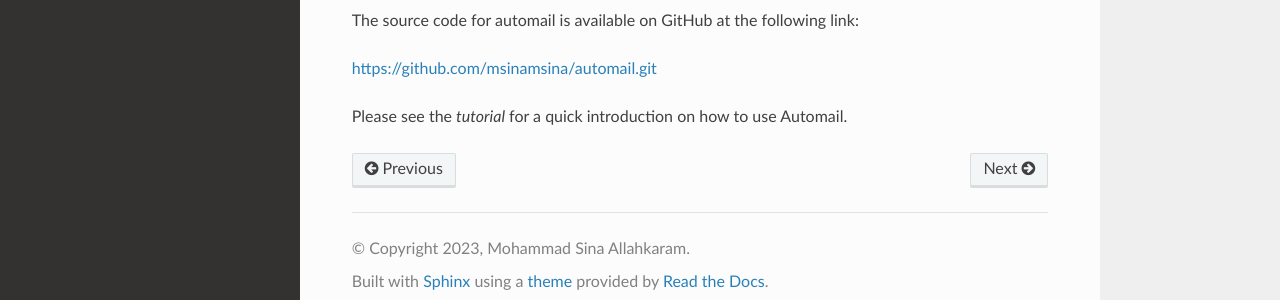
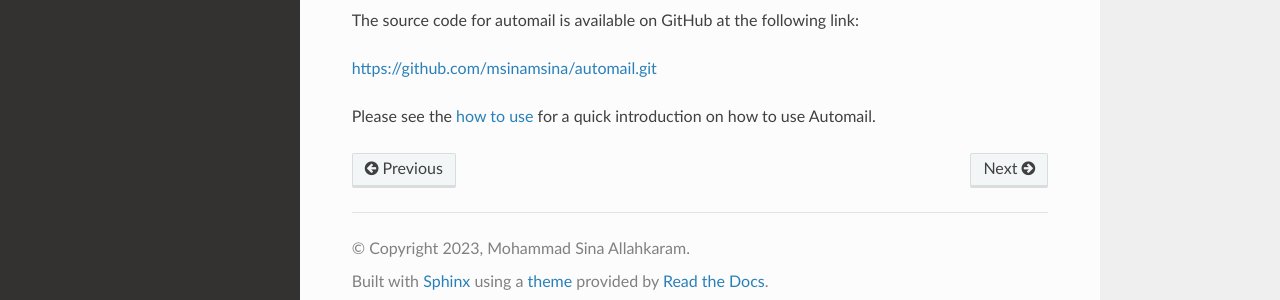
Before and after one commit to msinamsina/pyautomail, a Sphinx documentation site: the page built from docs/introduction.rst, in a window 1280 px wide and 900 px high, scrolled down 863 px. Shown: the part 582-882 px from the top of the window. Built offline with Sphinx 7.4.7 and the Read the Docs theme 2.0.0, drawn with Linux system fonts in a browser that asks for light colours.

Commit message:
--api option is added to make.bat and how to use link is added to introduction

```diff
--- a/docs/getting-started.rst
+++ b/docs/getting-started.rst
@@ -43,6 +43,8 @@ Alternatively, you can clone the repository and install the package from source:
     $ git clone git@github.com:msinamsina/automail.git
     $ cd automail
     $ pip install .
+
+.. _htu:
 
 How to Use
 ----------
--- a/docs/introduction.rst
+++ b/docs/introduction.rst
@@ -63,4 +63,4 @@ The source code for automail is available on GitHub at the following link:
 
 https://github.com/msinamsina/automail.git
 
-Please see the `tutorial` for a quick introduction on how to use Automail.
+Please see the :ref:`how to use <htu>` for a quick introduction on how to use Automail.
```
Also changed, not shown: 1 other file.
